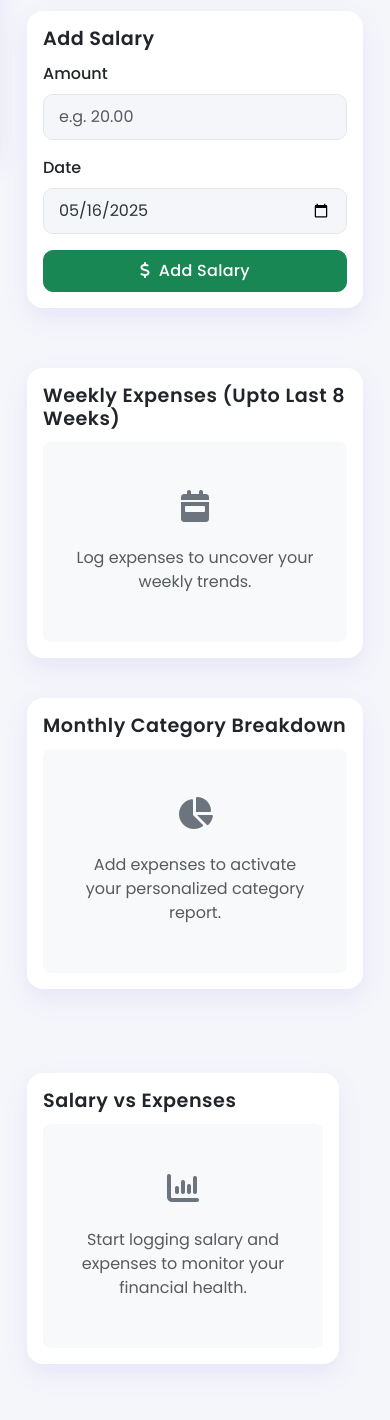
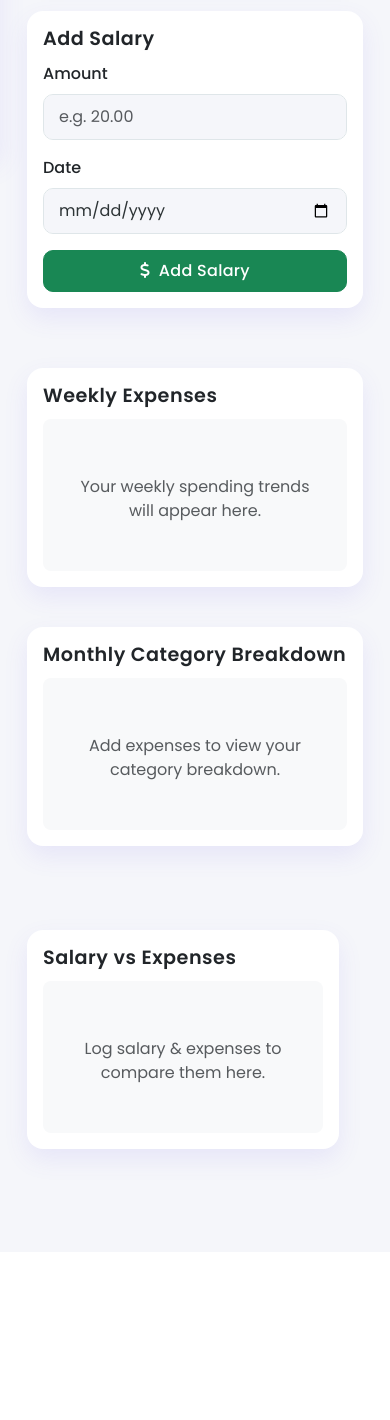
Before and after one commit to alwynsajan/CITS3403-CITS5505_Web_Application, a Flask app: page /expense in a window 390 px wide. Shown: the part 689-2109 px from the top of the page. After the commit the page ends 1860 px from the top, so only its background shows below. Run offline with Flask 3, Linux system fonts and the light colour scheme; the visitor is signed in with stand-in values (Sample User, id 1); data that the repository does not hold is empty; some libraries are stand-ins or nearby versions.

Commit message:
Fix: Resolve multiple UI and functional bugs

```diff
--- a/static/css/styles.css
+++ b/static/css/styles.css
@@ -198,7 +198,7 @@
     transition: all var(--transition-speed);
     display: flex;
     flex-direction: column;
-    width: 16.666667%; /* col-md-2 equivalent */
+    width: 250px; /* Fixed width instead of percentage */
 }
 
 .sidebar .logo {
@@ -351,8 +351,26 @@
 .main-content {
     padding: 20px;
     transition: all var(--transition-speed);
-    width: 83.333333%; /* col-md-10 equivalent */
-    margin-left: 16.666667%; /* col-md-2 equivalent */
+    /* Make the layout responsive */
+    width: calc(100% - 250px); /* Subtract sidebar width */
+    margin-left: 250px; /* Fixed sidebar width */
+}
+
+/* Media query for smaller screens */
+@media (max-width: 992px) {
+    .main-content {
+        width: 100%;
+        margin-left: 0;
+    }
+
+    .sidebar {
+        width: 250px;
+        transform: translateX(-100%);
+    }
+
+    .sidebar-visible {
+        transform: translateX(0);
+    }
 }
 
 /* Additional styles for sidebar visibility */
--- a/static/js/base.js
+++ b/static/js/base.js
@@ -221,9 +221,7 @@
                         reportsList.append(listItem);
                     });
                     // Bind click events
-                    $('.view-report-btn, .shared-report-item').off('click').on('click', function(e) {
-                        e.preventDefault(); // Prevent any default button behavior
-                        e.stopPropagation(); // Stop the event from bubbling up
+                    $('.view-report-btn, .shared-report-item').off('click').on('click', function() {
                         const reportItem = $(this).closest('.shared-report-item');
                         const senderID = reportItem.data('sender-id');
                         const reportId = reportItem.data('report-id');
@@ -303,11 +301,10 @@
             return response.json();
         })
         .then(data => {
-            if (data.status === 'Success' && data.reportHtml) {
-                // Open the report HTML in a new tab
-                const newTab = window.open('', '_blank');
-                newTab.document.write(data.reportHtml);
-                newTab.document.close();
+            if (data.status === 'Success') {
+                // Store report data and redirect to view page
+                sessionStorage.setItem('sharedReportData', JSON.stringify(data));
+                window.location.href = '/shared-report-view';
             } else {
                 showAlert('Failed to load report: ' + (data.message || 'Unknown error'), 'danger');
             }
--- a/static/js/expense.js
+++ b/static/js/expense.js
@@ -315,6 +315,8 @@
     // unpack either { data: {...} } or raw {...}
     window.expenseData = result.data ?? result;
     initExpenseCharts();
+    // Update share button state after adding expense
+    setupShareSummaryButton();
     showAlert('Expense added successfully!', 'success');
     form.reset();
     setDate('dateInput1');
@@ -361,8 +363,14 @@
 
     // unpack either { data: {...} } or raw {...}
     window.expenseData.expenseAndSalary.salaryData = result.data.newSalaryData ?? result;
+    // Update hasExpense flag if needed
+    if (result.data && typeof result.data.hasExpense !== 'undefined') {
+      window.expenseData.hasExpense = result.data.hasExpense;
+    }
 
     drawExpenseAndSalaryGraph();
+    // Update share button state after adding salary
+    setupShareSummaryButton();
     showAlert('Salary added successfully!', 'success');
     form.reset();
     setDate('dateInput2');
@@ -402,6 +410,80 @@
   setTimeout(() => alertDiv.remove(), 5000);
 }
 
+/**
+ * Setup share summary button functionality
+ * Disables the button if there are no expenses to share
+ * but does not show any message when clicked
+ */
+function setupShareSummaryButton() {
+  const shareBtn = document.getElementById('shareSummaryBtn');
+
+  if (shareBtn) {
+    console.log('Setting up share summary button');
+
+    // Remove any existing event listeners to prevent duplicates
+    if (shareBtn.clickHandlerAttached) {
+      shareBtn.removeEventListener('click', handleShareButtonClick);
+    }
+
+    // Check if there are expenses to share
+    const hasExpense = window.expenseData && window.expenseData.hasExpense;
+
+    console.log('Has expense data:', hasExpense);
+
+    if (!hasExpense) {
+      // Disable the button if there are no expenses
+      shareBtn.disabled = true;
+      shareBtn.title = ""; // No tooltip text
+      console.log('Share button disabled: No expense data to share');
+
+      // Make the button gray to indicate it's disabled
+      shareBtn.style.backgroundColor = '#f0f0f0';
+      shareBtn.style.borderColor = '#e0e0e0';
+      shareBtn.style.color = '#a0a0a0';
+      shareBtn.style.cursor = 'not-allowed';
+
+      // We don't add any click handler to disabled button
+      shareBtn.clickHandlerAttached = false;
+    } else {
+      // Enable the button if there are expenses
+      shareBtn.disabled = false;
+      shareBtn.title = "Share Expense Summary";
+
+      // Reset button style to default blue
+      shareBtn.style.backgroundColor = '';
+      shareBtn.style.borderColor = '';
+      shareBtn.style.color = '';
+      shareBtn.style.cursor = '';
+
+      // Add click handler to button
+      shareBtn.addEventListener('click', handleShareButtonClick);
+      shareBtn.clickHandlerAttached = true;
+    }
+  }
+}
+
+/**
+ * Handle share button click event
+ */
+function handleShareButtonClick() {
+  console.log('Share button clicked');
+
+  // Get the export report modal
+  const exportReportModal = document.getElementById('exportReportModal');
+
+  if (exportReportModal) {
+    // Initialize modal
+    const modal = new bootstrap.Modal(exportReportModal);
+
+    // Show modal
+    modal.show();
+  } else {
+    // If modal doesn't exist, show an alert that the feature is not available
+    showAlert('Share feature is not available. Please try again later.', 'warning');
+  }
+}
+
 // Initialize charts and set up event listeners when DOM is fully loaded
 document.addEventListener('DOMContentLoaded', () => {
   initExpenseCharts();
@@ -412,4 +494,6 @@
   document.getElementById('expenseForm').addEventListener('submit', saveExpense);
   document.getElementById('salaryForm').addEventListener('submit', saveSalary);
 
+  // Setup share button
+  setupShareSummaryButton();
 });
--- a/templates/base.html
+++ b/templates/base.html
@@ -51,9 +51,8 @@
                             </a>
                         </li>
                         <li class="nav-item">
-                            <a class="nav-link" id = "expense" href="/expense">
-                                <i class="fas fa-receipt me-2"></i> Expenses
-
+                            <a class="nav-link" href="/expense">
+                                <i class="fas fa-receipt me-2"></i> Expense
                             </a>
                         </li>
                         <li class="nav-item position-relative">
@@ -63,7 +62,7 @@
                             </a>
                         </li>
                         <li class="nav-item">
-                            <a class="nav-link" id = "settings"  href="/settings">
+                            <a class="nav-link" href="/settings">
                                 <i class="fas fa-cog me-2"></i> Settings
                             </a>
                         </li>
@@ -191,6 +190,7 @@
 
     <!-- Include base JS for theme switcher and shared reports functionality -->
     <script src="{{ url_for('static', filename='js/base.js') }}" defer></script>
+
     <!-- Additional scripts -->
     {% block scripts %}{% endblock %}
 </body>
--- a/templates/dashboard.html
+++ b/templates/dashboard.html
@@ -365,7 +365,7 @@
 <script>
     // Declare global variables
     window.monthlyLabels = ["Jan", "Feb", "Mar", "Apr", "May", "Jun", "Jul", "Aug", "Sep", "Oct", "Nov", "Dec"];
-    window.monthlyExpenses = JSON.parse('{{ data.monthlySpendData | default([]) | tojson | safe }}');
+    window.monthlyExpenses = JSON.parse('{{ data.monthlySpendData.Expenses | default([]) | tojson | safe }}');
     window.accountData = JSON.parse('{{ data.accountData | default({}) | tojson | safe }}');
     window.budgetSuggestionData = JSON.parse('{{ data.budgetSuggestionData | default({}) | tojson | safe }}');
     window.goalData = JSON.parse('{{ data.goalData | default([]) | tojson | safe }}');
--- a/templates/expense.html
+++ b/templates/expense.html
@@ -7,7 +7,7 @@
 {% endblock %}
 
 {% block content %}
-<div class="main-content p-4">
+<div class="p-4">
 
   <header class="mb-4">
     <h1>Manage Expenses</h1>
@@ -42,7 +42,7 @@
             </div>
             <div class="col-md-4">
               <label class="form-label">Date</label>
-              <input type="date" name="date" class="form-control" required id="dateInput1">
+              <input type="date" id="dateInput1" name="date" class="form-control" required>
             </div>
             <div class="col-12">
               <button type="submit" class="btn btn-primary">
@@ -67,7 +67,7 @@
             </div>
             <div class="col-12">
               <label class="form-label">Date</label>
-              <input type="date" name="date" class="form-control" required id="dateInput2">
+              <input type="date" name="date" class="form-control" required>
             </div>
             <div class="col-12 d-grid">
               <button type="submit" class="btn btn-success">
@@ -87,13 +87,12 @@
   <div class="col-md-8">
     <div class="card h-100">
       <div class="card-body">
-        <h5 class="card-title">Weekly Expenses (Upto Last 8 Weeks)</h5>
-        <div id="weeklyExpensesEmpty" class="empty-state py-5 text-center" style="display: {% if not data.hasExpense %}block{% else %}none{% endif %};">
-          <i class="fas fa-calendar-week fa-2x text-secondary mb-3"></i>
-
-          <p class="mt-2 text-muted">Log expenses to uncover your weekly trends.</p>
+        <h5 class="card-title">Weekly Expenses</h5>
+        <div id="weeklyExpensesEmpty" class="empty-state py-5 text-center" style="display: {% if not data.hasExpenses %}block{% else %}none{% endif %};">
+          <i class="empty-state-icon bi bi-graph-up"></i>
+          <p class="mt-2 text-muted">Your weekly spending trends will appear here.</p>
         </div>
-        <canvas id="lineChart" style="display: {% if data.hasExpense %}block{% else %}none{% endif %};"></canvas>
+        <canvas id="lineChart" style="display: {% if data.hasExpenses %}block{% else %}none{% endif %};"></canvas>
       </div>
     </div>
   </div>
@@ -104,12 +103,12 @@
         <div class="card-body">
             <h5 class="card-title">Monthly Category Breakdown</h5>
             <!-- Empty State (only visible when no data) -->
-            <div id="categoryBreakdownEmpty" class="empty-state py-5 text-center" style="display: {% if not data.hasExpense %}block{% else %}none{% endif %};">
-              <i class="fa-solid fa-pie-chart fa-2x text-secondary mb-3"></i>
-                <p class="mt-2 text-muted">Add expenses to activate your personalized category report.</p>
+            <div id="categoryBreakdownEmpty" class="empty-state py-5 text-center" style="display: {% if not data.hasExpenses %}block{% else %}none{% endif %};">
+                <i class="empty-state-icon bi bi-graph-up"></i>
+                <p class="mt-2 text-muted">Add expenses to view your category breakdown.</p>
             </div>
             <!-- Pie chart (only visible when there is data) -->
-            <canvas id="pieChart" style="display: {% if data.hasExpense %}block{% else %}none{% endif %};"></canvas>
+            <canvas id="pieChart" style="display: {% if data.hasExpenses %}block{% else %}none{% endif %};"></canvas>
 
             <!-- Navigation buttons -->
             <div>
@@ -131,11 +130,11 @@
     <div class="card h-100">
       <div class="card-body">
         <h5 class="card-title">Salary vs Expenses</h5>
-        <div id="salaryVsExpensesEmpty" class="empty-state py-5 text-center" style="display: {% if not data.hasExpense and not data.hasSalary %}block{% else %}none{% endif %};">
-          <i class="fa-solid fa-chart-column fa-2x text-secondary mb-3"></i>
-          <p class="mt-2 text-muted">Start logging salary and expenses to monitor your financial health.</p>
+        <div id="salaryVsExpensesEmpty" class="empty-state py-5 text-center" style="display: {% if not data.hasExpenses and not data.hasSalary %}block{% else %}none{% endif %};">
+          <i class="empty-state-icon bi bi-bar-chart-fill"></i>
+          <p class="mt-2 text-muted">Log salary &amp; expenses to compare them here.</p>
         </div>
-        <canvas id="barChart" style="display: {% if data.hasExpense or data.hasSalary %}block{% else %}none{% endif %};"></canvas>
+        <canvas id="barChart" style="display: {% if data.hasExpenses or data.hasSalary %}block{% else %}none{% endif %};"></canvas>
       </div>
     </div>
   </div>
```
Also changed, not shown: static/js/dashboard.js.
